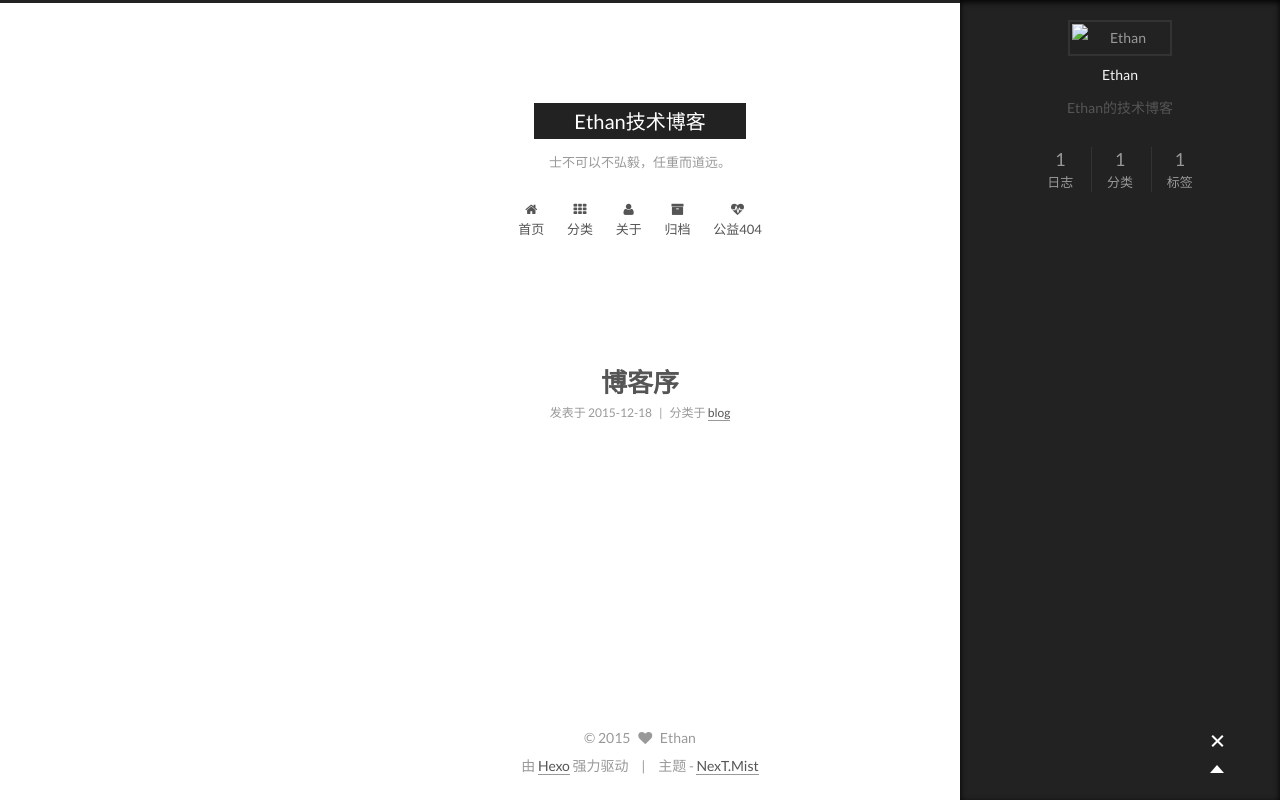
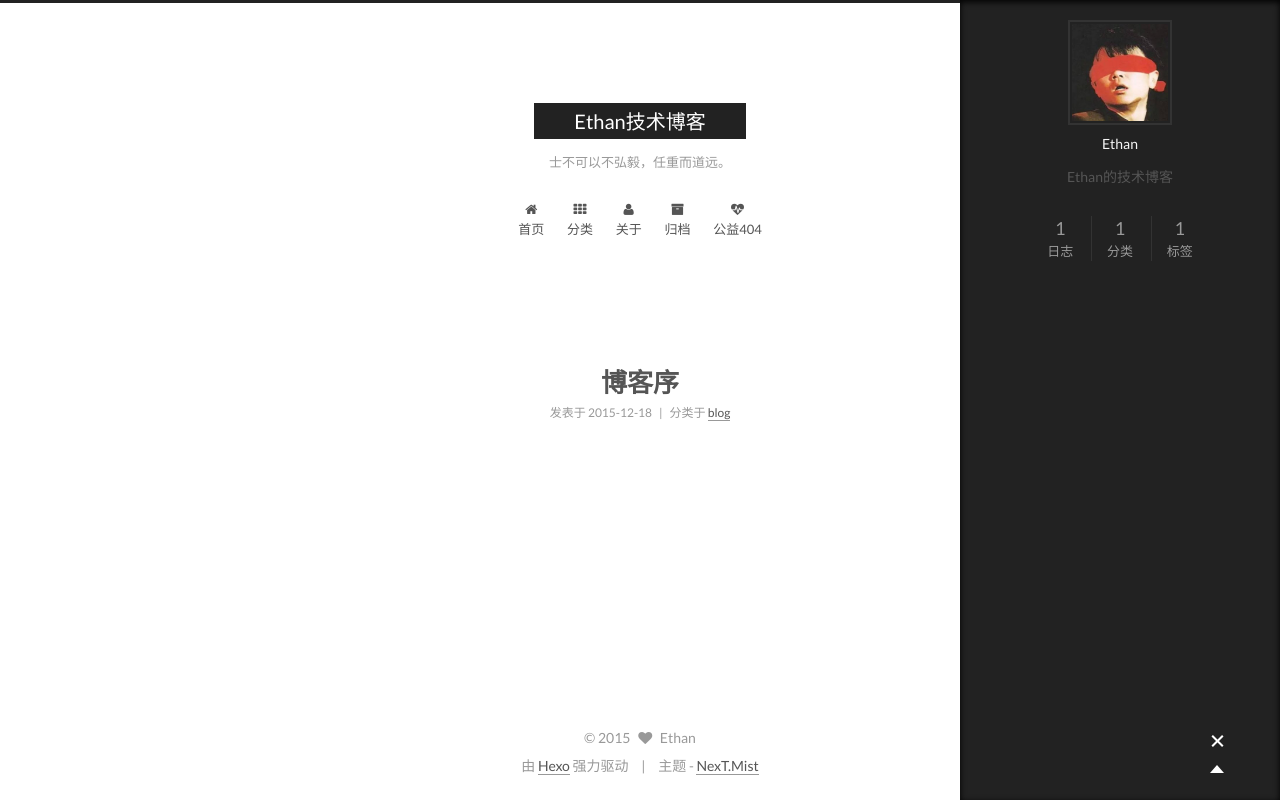
Before and after one commit to ethantech/ethantech.github.io, a plain HTML site: page index.html in a window 1280 px wide. Both pictures are taken after a click on the element 1217 px from the left and 742 px from the top of the page. Drawn offline with Linux system fonts and the light colour scheme.

Commit message:
Site updated: 2015-12-19 15:08:51

```diff
--- a/index.html
+++ b/index.html
@@ -338,7 +338,7 @@
 
       <section class="site-overview sidebar-panel  sidebar-panel-active ">
         <div class="site-author motion-element" itemprop="author" itemscope itemtype="http://schema.org/Person">
-          <img class="site-author-image" src="/images/default_avatar.jpg" alt="Ethan" itemprop="image"/>
+          <img class="site-author-image" src="/images/avatar.jpg" alt="Ethan" itemprop="image"/>
           <p class="site-author-name" itemprop="name">Ethan</p>
         </div>
         <p class="site-description motion-element" itemprop="description">Ethan的技术博客</p>
```
Also changed, not shown: 2015/12/18/first/index.html (+1 -1 lines), README.html (+1 -1 lines), about/index.html (+1 -1 lines), archives/2015/12/index.html (+1 -1 lines), archives/2015/index.html (+1 -1 lines), archives/index.html (+1 -1 lines), categories/blog/index.html (+1 -1 lines), tags/博客，文章/index.html (+1 -1 lines), images/avatar.JPG (added).
